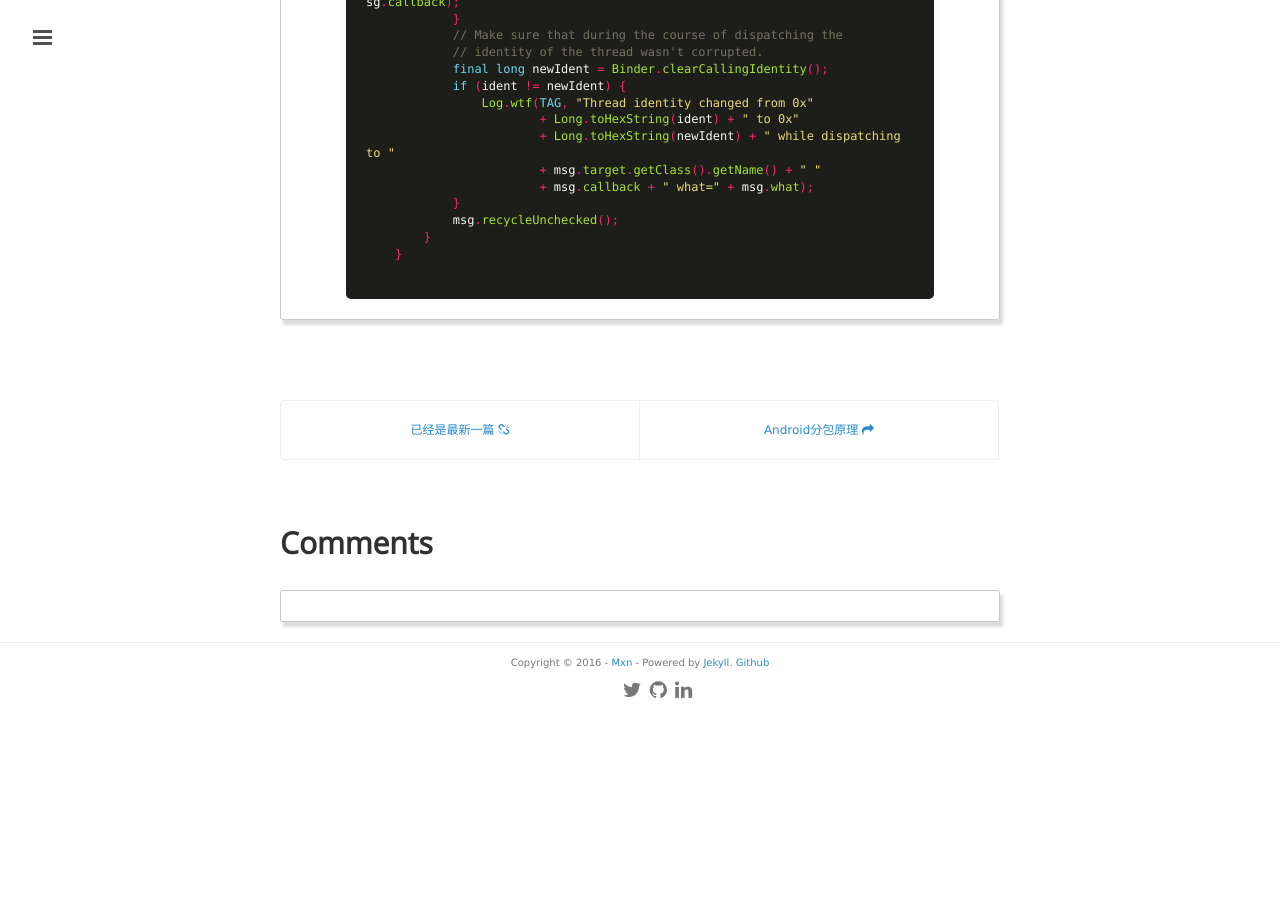
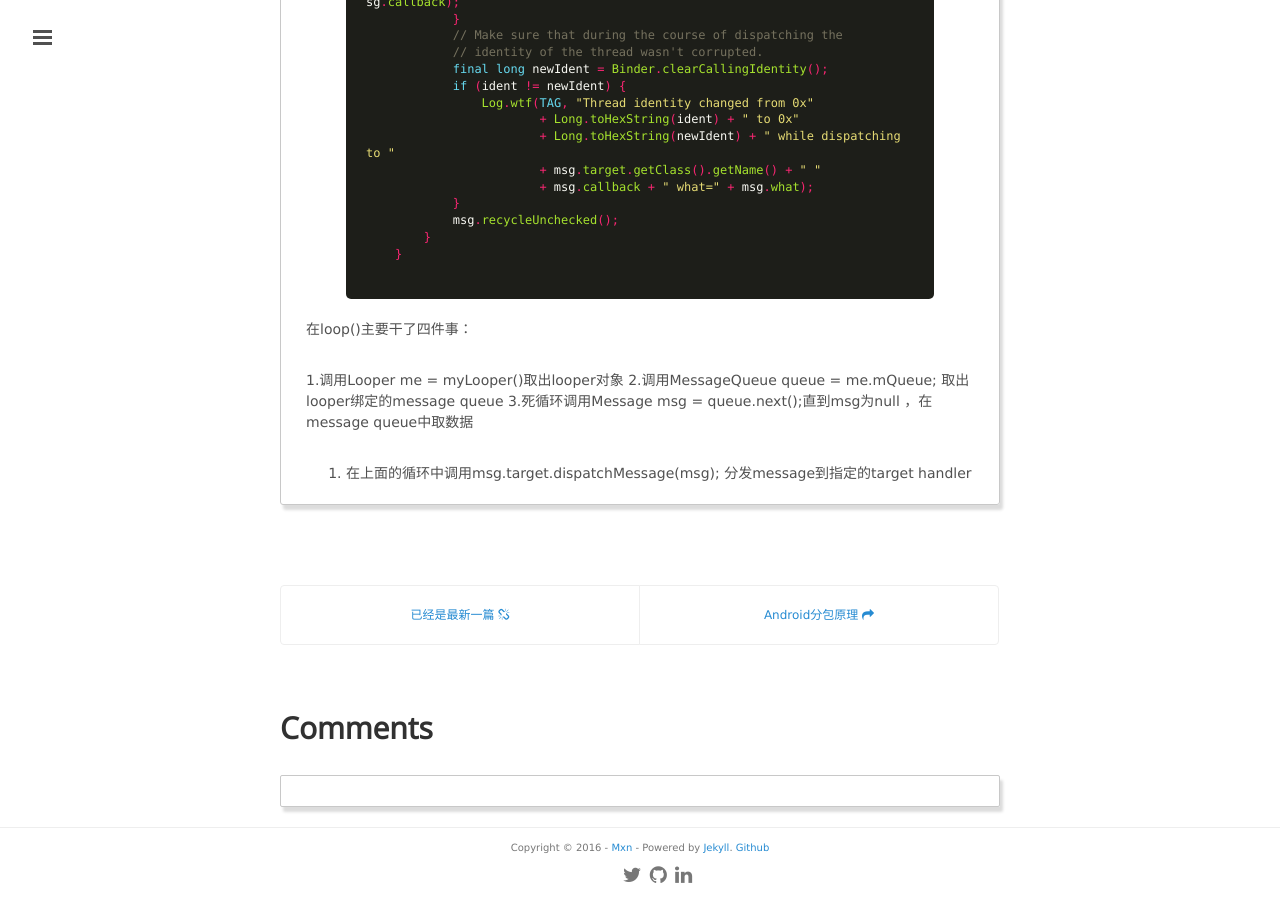
Before and after one commit to mxn21/mxn21.github.io, a Jekyll site: the page built from _posts/2016-3-7-理解handler.md, in a window 1280 px wide and 900 px high, scrolled down 4882 px. Built offline with Jekyll 4.4.1, drawn with Linux system fonts in a browser that asks for light colours; Markdown is read by kramdown in place of the engine named in the settings; comment, search, counter and statistics services are not loaded; before the commit the page ends 5597 px from its top, so only the background shows below that.

Commit message:
23432423

```diff
--- a/_posts/2016-3-7-理解handler.md
+++ b/_posts/2016-3-7-理解handler.md
@@ -232,3 +232,10 @@
         }
     }
          {% endhighlight %}
+
+在loop()主要干了四件事：
+
+1.调用Looper me = myLooper()取出looper对象
+2.调用MessageQueue queue = me.mQueue; 取出looper绑定的message queue
+3.死循环调用Message msg = queue.next();直到msg为null ，在message queue中取数据
+4. 在上面的循环中调用msg.target.dispatchMessage(msg); 分发message到指定的target handler
```
